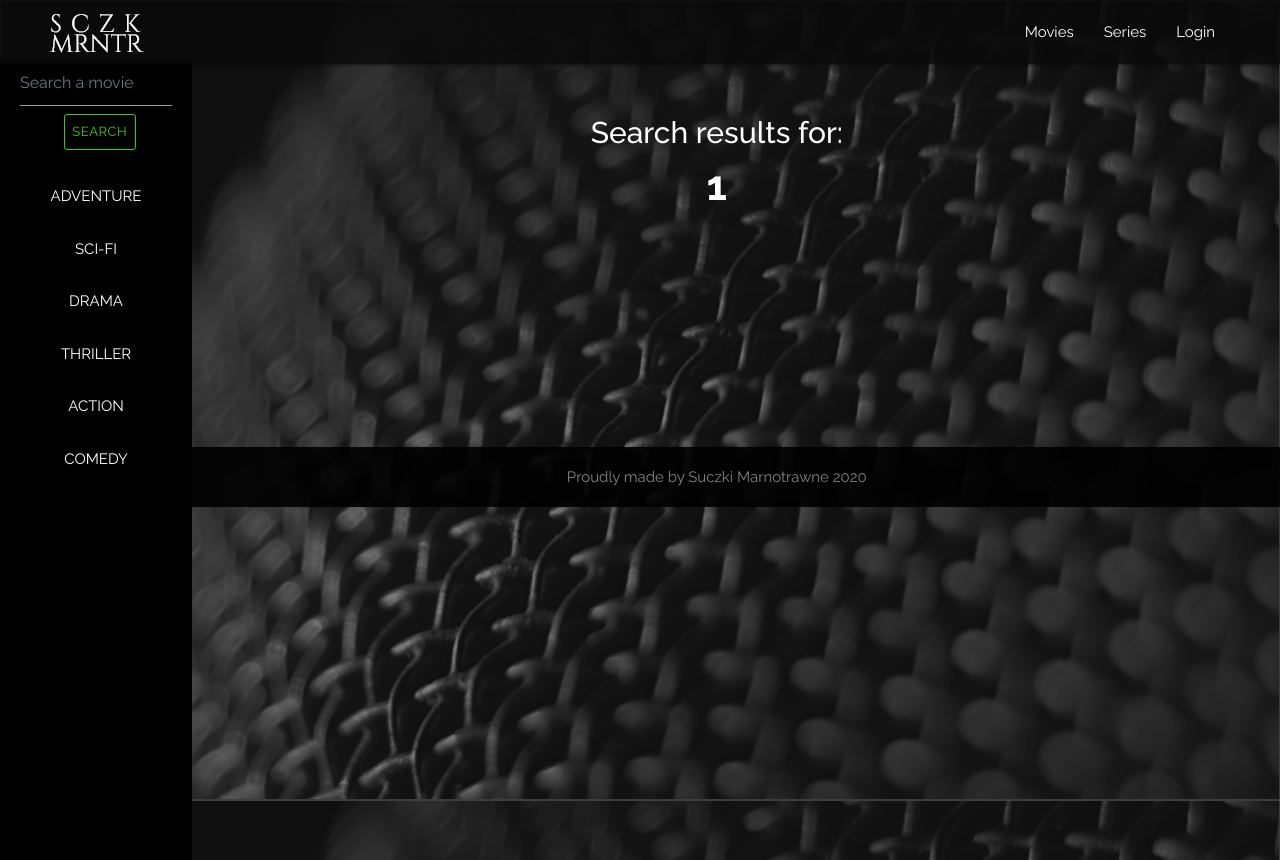
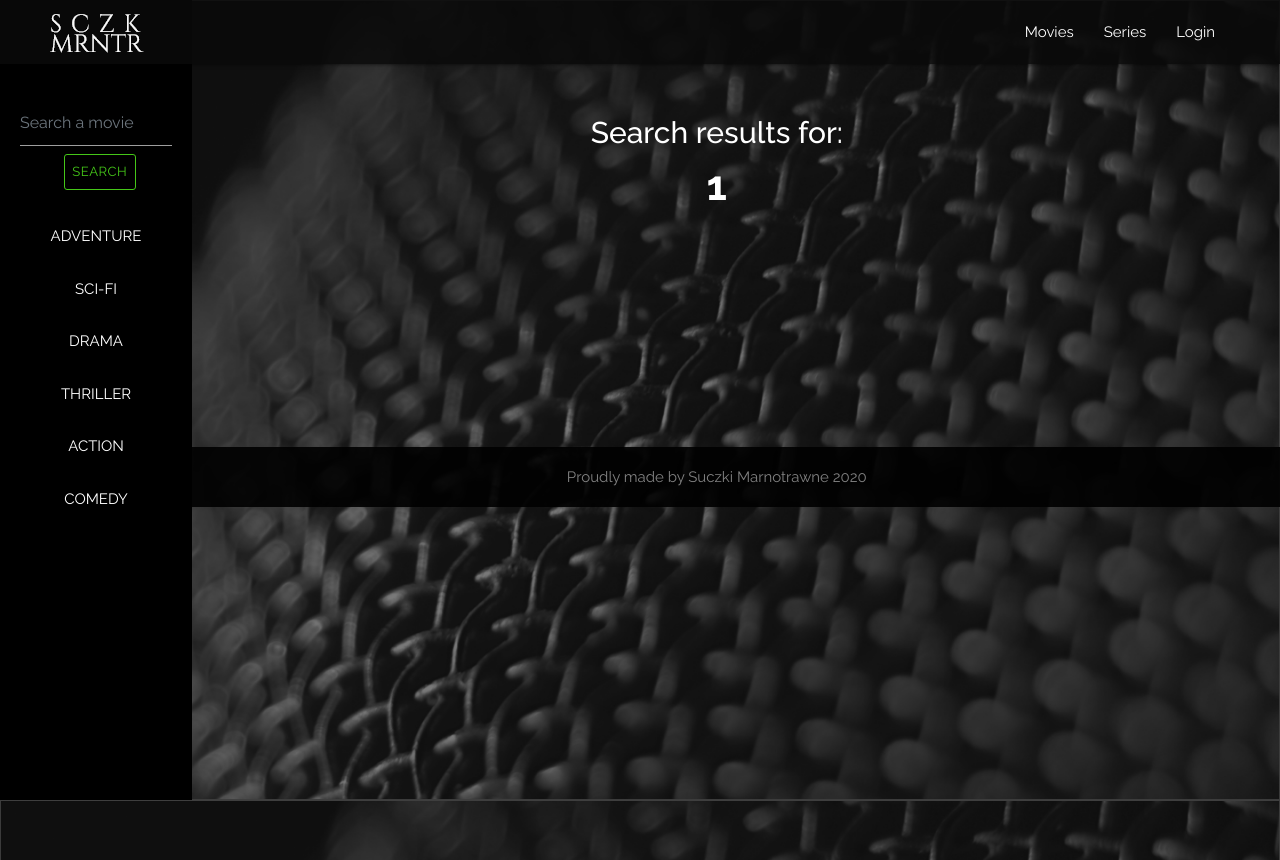
Before and after one commit to Szymon-Gosk/PZ-Filmovie, a Django app: page /movie/1/ in a window 1280 px wide; the page is wider, and only the part inside the window is pictured. Run offline with Django 3.2, Linux system fonts and the light colour scheme; data comes from the database, SQL or seed files in the repository; some libraries are stand-ins or nearby versions.

Commit message:
small updates

```diff
--- a/Filmovie/static/css/styles.css
+++ b/Filmovie/static/css/styles.css
@@ -60,13 +60,14 @@ a:hover{
 
 aside{
   position: fixed;
-  top: 60px;
+  top: 0;
   left: 0;
   width: 15vw;
   min-width: 150px;
   height: 100vh;
   background-color: black;
   z-index: 100;
+  padding-top: 100px;
 }
 .form-inline {
   display: flex;
--- a/Filmovie/templates/base.html
+++ b/Filmovie/templates/base.html
@@ -64,7 +64,7 @@
 
   <!-- MAIN CONTENT -->
 
-   <main>
+  <main>
 
         {% block content %}
 
--- a/Filmovie/templates/home.html
+++ b/Filmovie/templates/home.html
@@ -6,7 +6,6 @@
 {% endblock %}
 
 {% block search %}
-
 
   <aside>
     <form class="form-inline mr-auto">
@@ -72,5 +71,4 @@
     <footer>
       Proudly made by Suczki Marnotrawne 2020
     </footer>
-
 {% endblock %}
--- a/Filmovie/templates/movies/genre.html
+++ b/Filmovie/templates/movies/genre.html
@@ -27,11 +27,6 @@
 
 
   {% block content %}
-
-
-
-
-
 
     <section id="result-word">
       <span>Search results for:</span>
```
